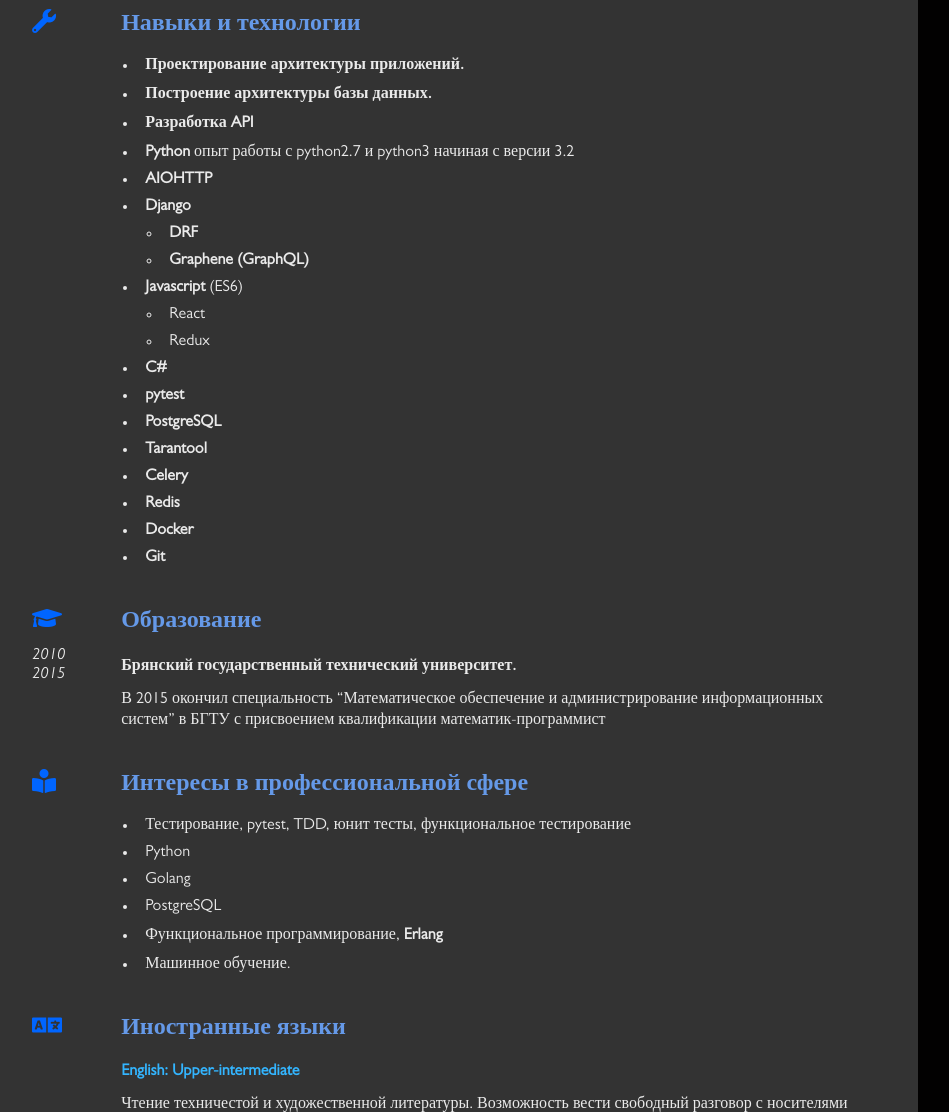
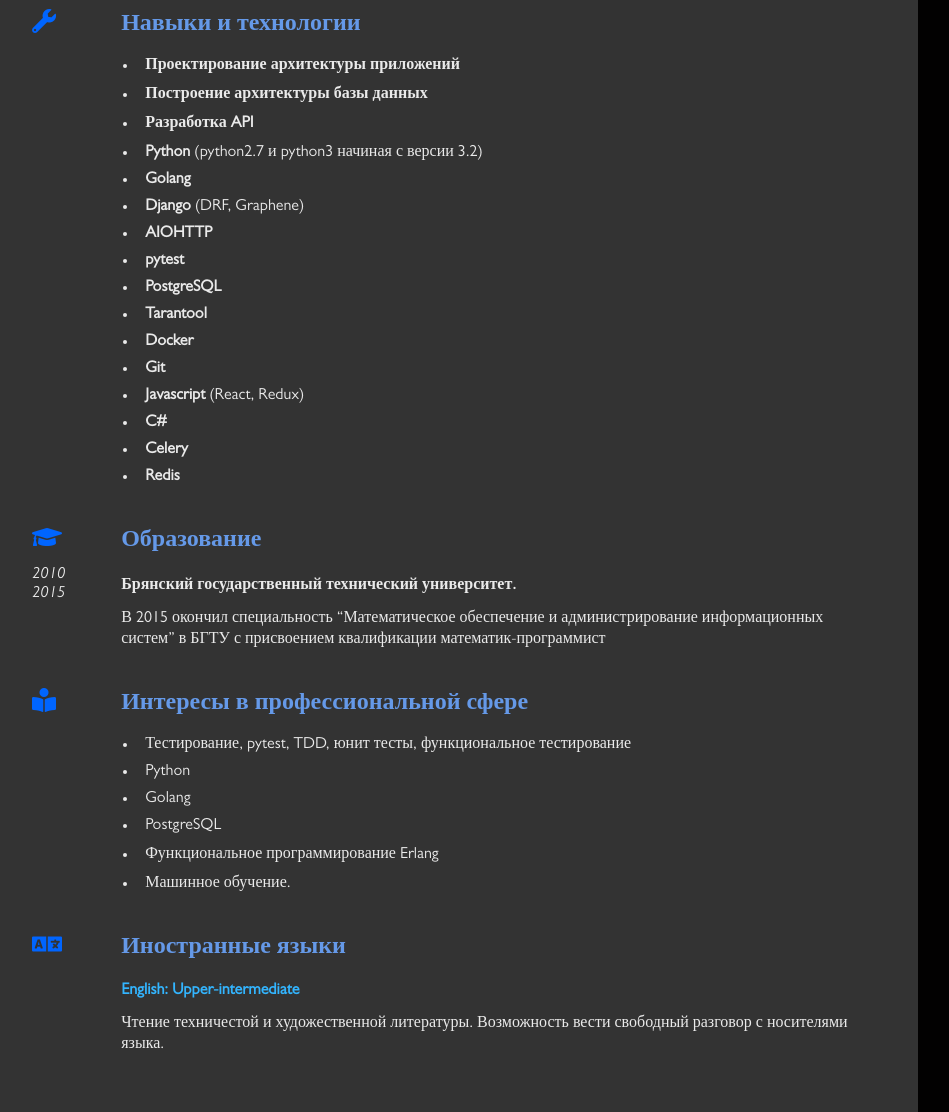
Before and after one commit to geloxiii/geloxiii.github.io, a plain HTML site: page about.html in a window 1280 px wide. Shown: the part 1688-2800 px from the top of the page, without its empty margins (40-989 px from the left). Drawn offline with Linux system fonts and the light colour scheme.

```diff
--- a/about.html
+++ b/about.html
@@ -45,7 +45,7 @@
                         </span>
                         <span class="proj">Создание платформы для владельцев сайтов для создания слотов - мест для показа рекламы - микросервис (Django DRF) с API для фронденда на React.
                         </span>
-                    	<span class="proj"><strong>Trading Desk</strong> - разработка платформы для рекламодателя для размещения рекламных материалов, создания и публикации рекламных кампаний. Разаработка микросервиса (Django DRF) предосавляющего API для фронденд приложения на React.
+                    	<span class="proj"><strong>Trading Desk</strong> - разработка платформы для рекламодателя для размещения рекламных материалов, создания и публикации рекламных кампаний. Разаработка микросервиса (Django DRF) предоставляющего API для фронденд приложения на React.
                         </span>
                     <h4 class="tools">Инструменты:</h4>
                     <div class="tags">
@@ -167,31 +167,22 @@
                 <div class="right">
                         <h2 class="title">Навыки и технологии</h2>
                         <ul>
-                            <li><strong>Проектирование архитектуры приложений.</strong></li>
-                            <li><strong>Построение архитектуры базы данных.</strong></li>
+                            <li><strong>Проектирование архитектуры приложений</strong></li>
+                            <li><strong>Построение архитектуры базы данных</strong></li>
                             <li><strong>Разработка API</strong></li>
-                            <li><strong>Python </strong>опыт работы с python2.7 и python3 начиная с версии 3.2</li>
+                            <li><strong>Python </strong>(python2.7 и python3 начиная с версии 3.2)</li>
+                            <li><strong>Golang</strong></li>
+                            <li><strong>Django </strong>(DRF, Graphene)</li>
                             <li><strong>AIOHTTP</strong></li>
-                            <li><strong>Django </strong>
-                                <ul>
-                                    <li><strong>DRF</strong></li>
-                                    <li><strong>Graphene (GraphQL)</strong></li>
-                                </ul>
-                            </li>
-                            <li><strong>Javascript</strong> (ES6)
-                                <ul>
-                                    <li>React</li>
-                                    <li>Redux</li>
-                                </ul>
-                            </li>
-                            <li><strong>C#</strong></li>
                             <li><strong>pytest</strong></li>
                             <li><strong>PostgreSQL</strong></li>
                             <li><strong>Tarantool</strong></li>
+                            <li><strong>Docker</strong></li>
+                            <li><strong>Git</strong></li>
+                            <li><strong>Javascript</strong> (React, Redux)</li>
+                            <li><strong>C#</strong></li>
                             <li><strong>Celery</strong></li>
                             <li><strong>Redis</strong></li>
-                            <li><strong>Docker</strong></li>
-                            <li><strong>Git</strong></li>
                         </ul>
                 </div>
             </div>
@@ -218,7 +209,7 @@
                         <li>Python</li>
                         <li>Golang</li>
                         <li>PostgreSQL</li>
-                        <li>Функциональное программирование, <strong>Erlang</strong></li>
+                        <li>Функциональное программирование Erlang</li>
                         <li>Машинное обучение.</li>
                     </ul>
                 </div>
```
